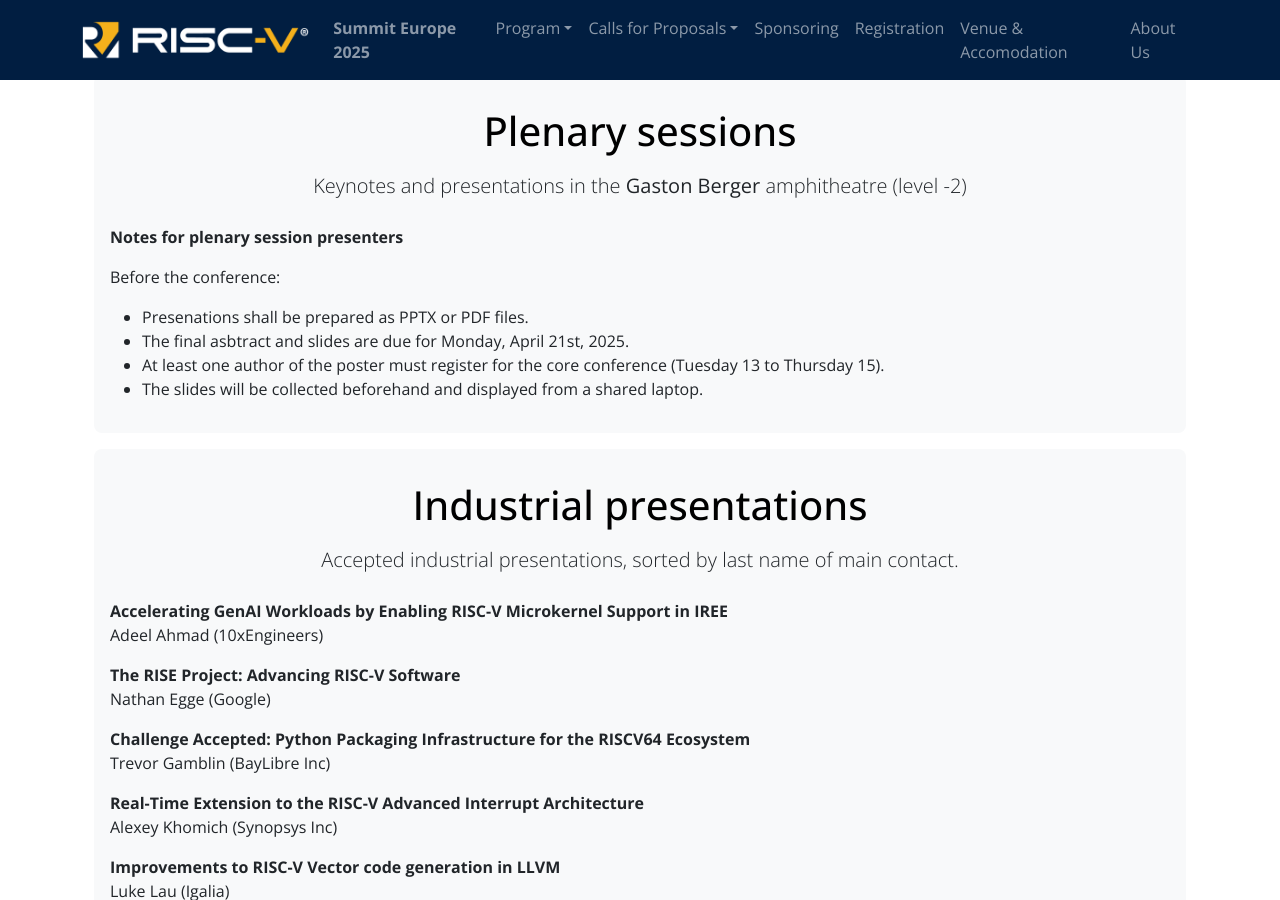
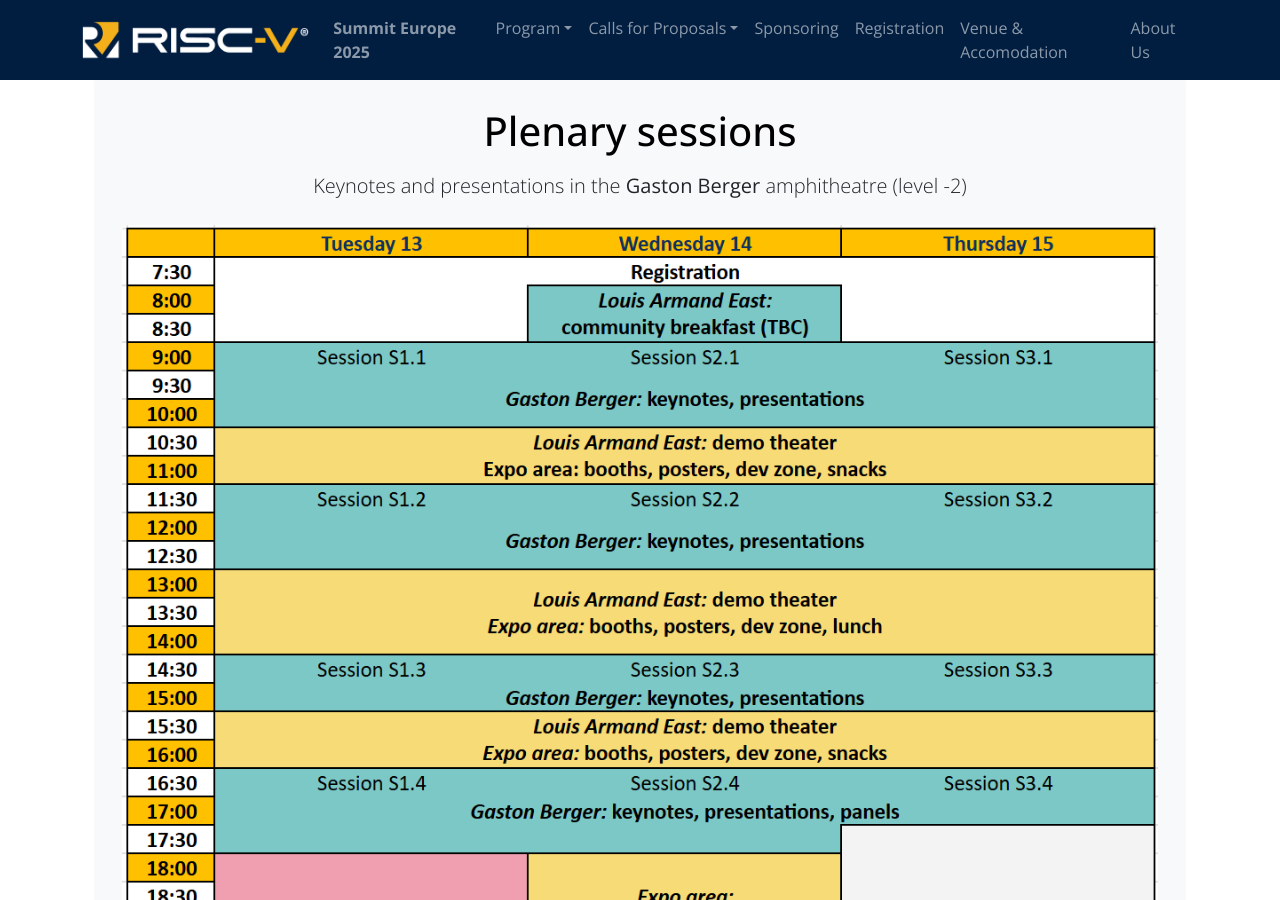
Before and after one commit to riscv-europe/summit-website-development, a Jekyll site: the page built from summit/2025/presentations.md, in a window 1280 px wide and 900 px high. Built offline with Jekyll 4.4.1, drawn with Linux system fonts in a browser that asks for light colours.

Commit message:
Add: planing overview for the plenaries presentations.

```diff
--- a/summit/2025/presentations.md
+++ b/summit/2025/presentations.md
@@ -7,6 +7,11 @@
     title = "Plenary sessions"
     lead = "Keynotes and presentations in the <b>Gaston Berger</b> amphitheatre (level -2)"
 %}
+
+{% include bannerimg.html
+    img = "media/banners/schedule-tue-thu.png"
+%}
+
 
 **Notes for plenary session presenters**
 
```
